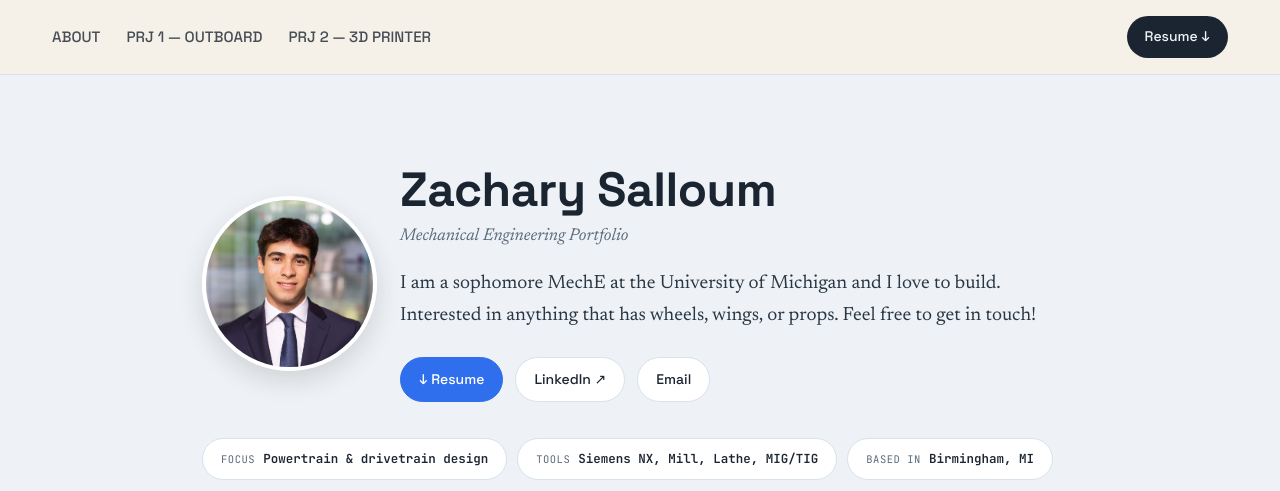
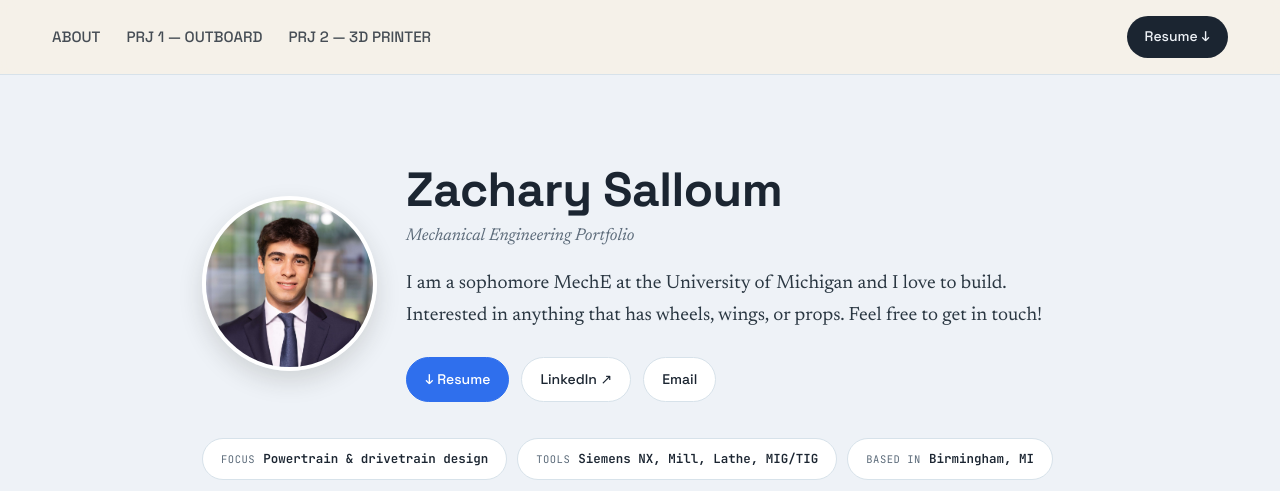
Before and after one commit to zacharysalloum/zacharysalloum.github.io, a Jekyll site: the page built from index.md, in a window 1280 px wide. Shown: the top 491 px of the page. Built offline with Jekyll 4.4.1, drawn with Linux system fonts in a browser that asks for light colours.

Commit message:
Update style.css

```diff
--- a/assets/css/style.css
+++ b/assets/css/style.css
@@ -72,7 +72,7 @@ header.hero{
 .hero-grid{
   display:grid;
   grid-template-columns:150px 1fr;
-  gap:48px;
+  gap:54px;
   align-items:center;
 }
 .headshot-wrap{
```
